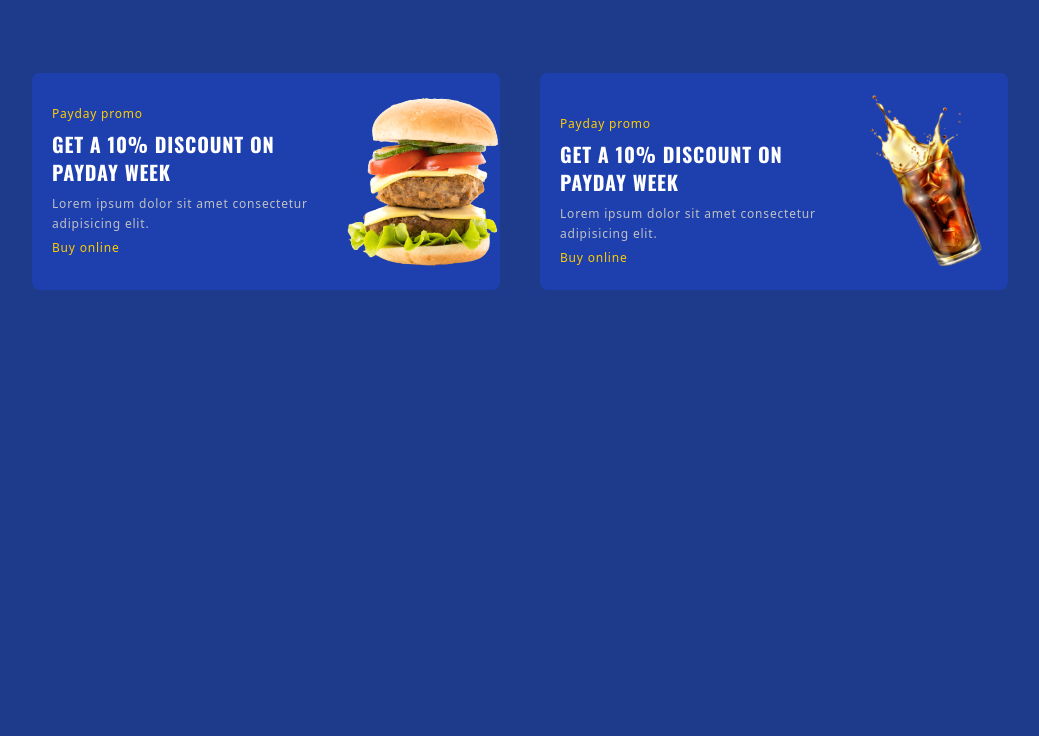
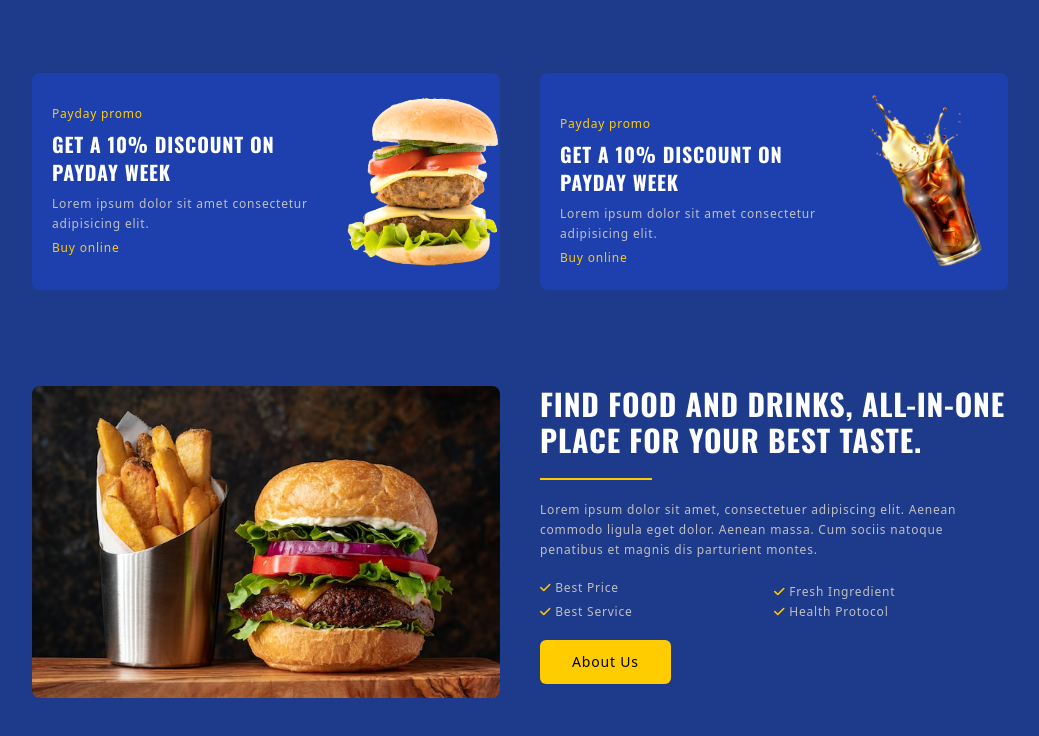
Before and after one commit to Fatma-Tawfeek/burger-website-tailwindcss, a website: page src/index.html in a window 1280 px wide. Shown: the part 737-1473 px from the top of the page, without its empty margins (120-1159 px from the left). Drawn offline with nearby package versions, Linux system fonts and the light colour scheme.

Commit message:
Creste About Us Section

```diff
--- a/src/index.html
+++ b/src/index.html
@@ -231,7 +231,41 @@
             </section>
 
             <!--~~~~~~~~~~~~~~~ About ~~~~~~~~~~~~~~~-->
-            <section id="about"></section>
+            <section id="about">
+                <div class="container flex flex-col gap-10 md:flex-row">
+                    <div class="flex-1">
+                        <img src="./img/about.jpg" alt="about-image" class="rounded-lg" />
+                    </div>
+                    <div class="flex-1">
+                        <h2 class="section__title">
+                            FIND FOOD AND DRINKS, ALL-IN-ONE PLACE FOR YOUR BEST TASTE.
+                        </h2>
+                        <div class="separator"></div>
+                        <p class="paragraph">
+                            Lorem ipsum dolor sit amet, consectetuer adipiscing elit. Aenean commodo
+                            ligula eget dolor. Aenean massa. Cum sociis natoque penatibus et magnis
+                            dis parturient montes.
+                        </p>
+                        <ul class="grid grid-cols-2 py-5 space-y-1">
+                            <li class="text-xs text-paragraphColor">
+                                <i class="fa-solid fa-check text-secondaryColor"></i> Best Price
+                            </li>
+                            <li class="text-xs text-paragraphColor">
+                                <i class="fa-solid fa-check text-secondaryColor"></i> Fresh
+                                Ingredient
+                            </li>
+                            <li class="text-xs text-paragraphColor">
+                                <i class="fa-solid fa-check text-secondaryColor"></i> Best Service
+                            </li>
+                            <li class="text-xs text-paragraphColor">
+                                <i class="fa-solid fa-check text-secondaryColor"></i> Health
+                                Protocol
+                            </li>
+                        </ul>
+                        <a href="#" class="btn btn-primary">About Us</a>
+                    </div>
+                </div>
+            </section>
 
             <!--~~~~~~~~~~~~~~~ Menu ~~~~~~~~~~~~~~~-->
             <section id="menu"></section>
--- a/src/input.css
+++ b/src/input.css
@@ -26,7 +26,8 @@
 
 @layer utilities {
     .home__tilte,
-    .card__title {
+    .card__title,
+    .section__title {
         @apply text-4xl font-oswald font-bold uppercase lg:text-6xl;
     }
 
@@ -38,6 +39,10 @@
         @apply text-paragraphColor text-xs leading-5;
     }
 
+    .section__title {
+        @apply text-3xl;
+    }
+
     .card__title {
         @apply text-xl;
     }
```
Also changed, not shown: src/output.css.
